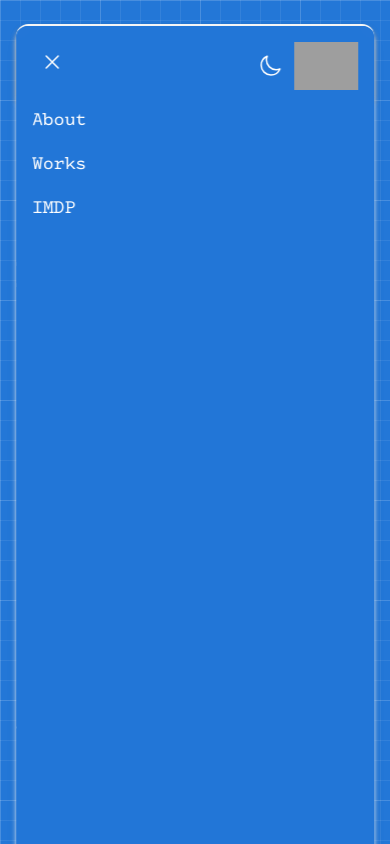
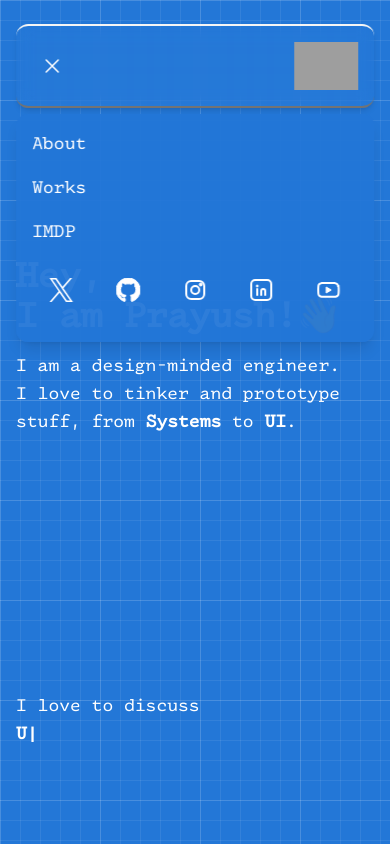
Before and after one commit to prayush21/personal-webspace, a React (Vite) app: page / in a window 390 px wide. Both pictures are taken after a click on the button 52 px from the left and 66 px from the top of the page. Built offline with nearby package versions, Linux system fonts and the light colour scheme; grey boxes are pictures that could not be loaded.

Commit message:
Update: Navbar for Mobile & Socials Link

```diff
--- a/index.html
+++ b/index.html
@@ -25,6 +25,44 @@
     <title>Prayush here!👋</title>
   </head>
   <body>
+    <?xml version="1.0" encoding="UTF-8"?>
+<svg xmlns="http://www.w3.org/2000/svg" style="display:none;">
+  <!--
+    Social media icons sprite.
+    Usage:
+      <svg class="icon"><use href="#icon-x"></use></svg>
+    CSS:
+      .icon { width:24px; height:24px; color: var(--accent); transition: color 0.3s ease; }
+      .icon:hover { color: var(--hover); }
+      .theme-light { --accent: #1C77DB; --hover: #94BFE8; }
+      .theme-dark { --accent: #B88157; --hover: #5E3121; }
+  -->
+  <symbol id="icon-x" viewBox="0 0 1200 1227">
+    <path
+      d="M714.163 519.284L1160.89 0H1055.03L667.137 450.887L357.328 0H0L468.492 681.821L0 1226.37H105.866L515.491 750.218L842.672 1226.37H1200L714.137 519.284H714.163ZM569.165 687.828L521.697 619.934L144.011 79.6944H306.615L611.412 515.685L658.88 583.579L1055.08 1150.3H892.476L569.165 687.854V687.828Z"
+      fill="currentColor"
+    />
+  </symbol>
+  <symbol id="icon-instagram" viewBox="0 0 24 24">
+    <rect x="3" y="3" width="18" height="18" rx="5" stroke="currentColor" stroke-width="2" fill="none"/>
+    <circle cx="12" cy="12" r="4" stroke="currentColor" stroke-width="2" fill="none"/>
+    <circle cx="17.5" cy="6.5" r="1.5" fill="currentColor"/>
+  </symbol>
+  <symbol id="icon-linkedin" viewBox="0 0 24 24">
+    <rect x="2" y="2" width="20" height="20" rx="4" stroke="currentColor" stroke-width="2" fill="none"/>
+    <line x1="8" y1="11" x2="8" y2="17" stroke="currentColor" stroke-width="2" stroke-linecap="round"/>
+    <circle cx="8" cy="8" r="1" fill="currentColor"/>
+    <path d="M12 17V13c0-1 .5-2 2-2s2 1 2 2v4" stroke="currentColor" stroke-width="2" stroke-linecap="round" fill="none"/>
+  </symbol>
+  <symbol id="icon-github" viewBox="0 0 24 24">
+    <path fill="currentColor" d="M12 0c-6.626 0-12 5.373-12 12 0 5.302 3.438 9.8 8.207 11.387.599.111.793-.261.793-.577v-2.234c-3.338.726-4.033-1.416-4.033-1.416-.546-1.387-1.333-1.756-1.333-1.756-1.089-.745.083-.729.083-.729 1.205.084 1.839 1.237 1.839 1.237 1.07 1.834 2.807 1.304 3.492.997.107-.775.418-1.305.762-1.604-2.665-.305-5.467-1.334-5.467-5.931 0-1.311.469-2.381 1.236-3.221-.124-.303-.535-1.524.117-3.176 0 0 1.008-.322 3.301 1.23.957-.266 1.983-.399 3.003-.404 1.02.005 2.047.138 3.006.404 2.291-1.552 3.297-1.23 3.297-1.23.653 1.653.242 2.874.118 3.176.77.84 1.235 1.911 1.235 3.221 0 4.609-2.807 5.624-5.479 5.921.43.372.823 1.102.823 2.222v3.293c0 .319.192.694.801.576 4.765-1.589 8.199-6.086 8.199-11.386 0-6.627-5.373-12-12-12z"/>
+  </symbol>
+  <symbol id="icon-youtube" viewBox="0 0 24 24">
+    <path d="M21.8 8s-.2-1.4-.9-2c-.8-.8-1.7-.8-2.2-.9C15.2 5 12 5 12 5s-3.2 0-6.7.1c-.5.1-1.4.1-2.2.9-.7.6-.9 2-.9 2S2 9.9 2 11.9v0c0 2 .2 3.9.2 3.9s.2 1.4.9 2c.8.8 1.8.8 2.3.9 1.7.1 7.1.1 7.1.1s3.2 0 6.7-.1c.5-.1 1.4-.1 2.2-.9.7-.6.9-2 .9-2s.2-1.9.2-3.9v0c0-2-.2-3.9-.2-3.9z" stroke="currentColor" stroke-width="2" fill="none"/>
+    <polygon points="10 15 15 12 10 9 10 15" fill="currentColor"/>
+  </symbol>
+</svg>
+
     <div id="root"></div>
     <script type="module" src="/src/main.tsx"></script>
   </body>
--- a/src/components/Navbar.tsx
+++ b/src/components/Navbar.tsx
@@ -18,7 +18,13 @@ const Navbar: React.FC<NavbarProps> = ({ darkMode, onToggleTheme }) => {
   const [open, setOpen] = useState(false);
 
   return (
-    <header className="fixed my-2 w-11/12 top-4 left-1/2 -translate-x-1/2 shadow-neutral-500 shadow-md z-10 backdrop-blur border-t-2 border-t-neutral-100 rounded-xl  bg-lightBackground/0 dark:bg-darkBackground/0">
+    <header
+      className={`fixed my-2 w-11/12 top-4 left-1/2 -translate-x-1/2 z-10 backdrop-blur border-t-2 border-t-neutral-100 rounded-xl bg-light-background/0 dark:bg-darkBackground/0 transition-all duration-300 ${
+        open
+          ? " border-b-2 border-b-neutral-500 shadow-md"
+          : "shadow-neutral-500 shadow-md"
+      }`}
+    >
       <nav className="container mx-auto px-4 py-4 flex justify-between items-center">
         {/* Desktop Logo/Name and Theme Toggle */}
         <div className="hidden md:flex items-center space-x-4">
@@ -55,9 +61,9 @@ const Navbar: React.FC<NavbarProps> = ({ darkMode, onToggleTheme }) => {
           onClick={() => setOpen(!open)}
         >
           {open ? (
-            <XMarkIcon className="h-6 w-6 text-lightTextPrimary dark:text-darkTextPrimary" />
+            <XMarkIcon className="h-6 w-6 text-light-textPrimary dark:text-dark-textPrimary" />
           ) : (
-            <Bars3Icon className="h-6 w-6 text-lightTextPrimary dark:text-darkTextPrimary" />
+            <Bars3Icon className="h-6 w-6 text-light-textPrimary dark:text-dark-textPrimary" />
           )}
         </button>
         <img
@@ -69,13 +75,15 @@ const Navbar: React.FC<NavbarProps> = ({ darkMode, onToggleTheme }) => {
 
       {/* Mobile Drawer */}
       <div
-        className={`fixed top-0 left-0 min-h-screen w-full bg-light-background/95 dark:bg-dark-background/95 transform transition-all duration-300 ease-in-out ${
-          open ? "translate-x-0 opacity-100" : "-translate-x-full opacity-0"
-        } md:hidden z-20 shadow-lg rounded-xl backdrop-blur-sm`}
+        className={`absolute top-full left-0 w-full bg-light-background/95 dark:bg-dark-background/95 transform transition-all duration-300 ease-in-out ${
+          open
+            ? "translate-y-0 opacity-100"
+            : "-translate-y-4 opacity-0 pointer-events-none"
+        } md:hidden z-20 shadow-lg rounded-xl backdrop-blur-sm mt-2`}
       >
-        <div className="flex flex-col justify-normal gap-4 rounded-xl min-h-screen  pt-4 pb-10 px-4">
+        <div className="flex flex-col justify-normal gap-8 rounded-xl pt-4 pb-10 px-4">
           {/* Top section with Logo */}
-          <div className="flex items-start justify-between">
+          {/* <div className="flex items-start justify-between">
             <button
               onClick={() => setOpen(false)}
               className="p-2 rounded-md bg-lightBackground/80 dark:bg-darkBackground/80 hover:bg-lightBackground/90 dark:hover:bg-darkBackground/90 transition-colors duration-200"
@@ -95,7 +103,7 @@ const Navbar: React.FC<NavbarProps> = ({ darkMode, onToggleTheme }) => {
               </button>
               <img src={logoName} alt="Prayush Dave" className="h-12 w-auto" />
             </div>
-          </div>
+          </div> */}
 
           {/* Main Section with Navigation Links in the Middle for Mobile Screens */}
           <div className="flex items-end justify-between">
@@ -111,13 +119,40 @@ const Navbar: React.FC<NavbarProps> = ({ darkMode, onToggleTheme }) => {
               ))}
             </ul>
           </div>
+          <div className="flex gap-2 w-full justify-around">
+            <a href="https://x.com/prayushdave">
+              <svg className="icon">
+                <use xlinkHref="#icon-x" />
+              </svg>
+            </a>
+            <a href="https://github.com/prayush21">
+              <svg className="icon">
+                <use xlinkHref="#icon-github" />
+              </svg>
+            </a>
+            <a href="https://www.instagram.com/prayushdave">
+              <svg className="icon">
+                <use xlinkHref="#icon-instagram" />
+              </svg>
+            </a>
+            <a href="https://www.linkedin.com/in/prayush-dave/">
+              <svg className="icon">
+                <use xlinkHref="#icon-linkedin" />
+              </svg>
+            </a>
+            <a href="https://www.youtube.com/@prayushdave">
+              <svg className="icon">
+                <use xlinkHref="#icon-youtube" />
+              </svg>
+            </a>
+          </div>
         </div>
       </div>
 
       {/* Overlay */}
       {open && (
         <div
-          className="fixed shadow-white shadow-md rounded-xl bg-light-background dark:bg-dark-card h-svh inset-0 md:hidden z-10 transition-opacity duration-300"
+          className="fixed inset-0 md:hidden z-10 transition-opacity duration-300"
           onClick={() => setOpen(false)}
         />
       )}
--- a/src/index.css
+++ b/src/index.css
@@ -34,3 +34,30 @@ body {
 .dark body {
   @apply bg-dark-background text-dark-accent;
 }
+
+/* switchable theme classes on <html> or <body> */
+.theme-light {
+  --accent: #1C77DB;
+  --hover:  #94BFE8;
+}
+.theme-dark {
+  --accent: #B88157;
+  --hover:  #5E3121;
+}
+
+/* reusable icon utility */
+.icon {
+  width: 1.5rem;           /* 24px */
+  height: 1.5rem;          /* 24px */
+  color: var(--accent);    /* applies to fill & stroke via currentColor */
+  transition: color .2s ease-in-out;
+  vertical-align: middle;  /* align with text if needed */
+}
+.icon:hover {
+  color: var(--hover);
+}
+/* ensure embedded shapes follow currentColor */
+.icon use {
+  fill:    currentColor;
+  stroke:  currentColor;
+}
```
